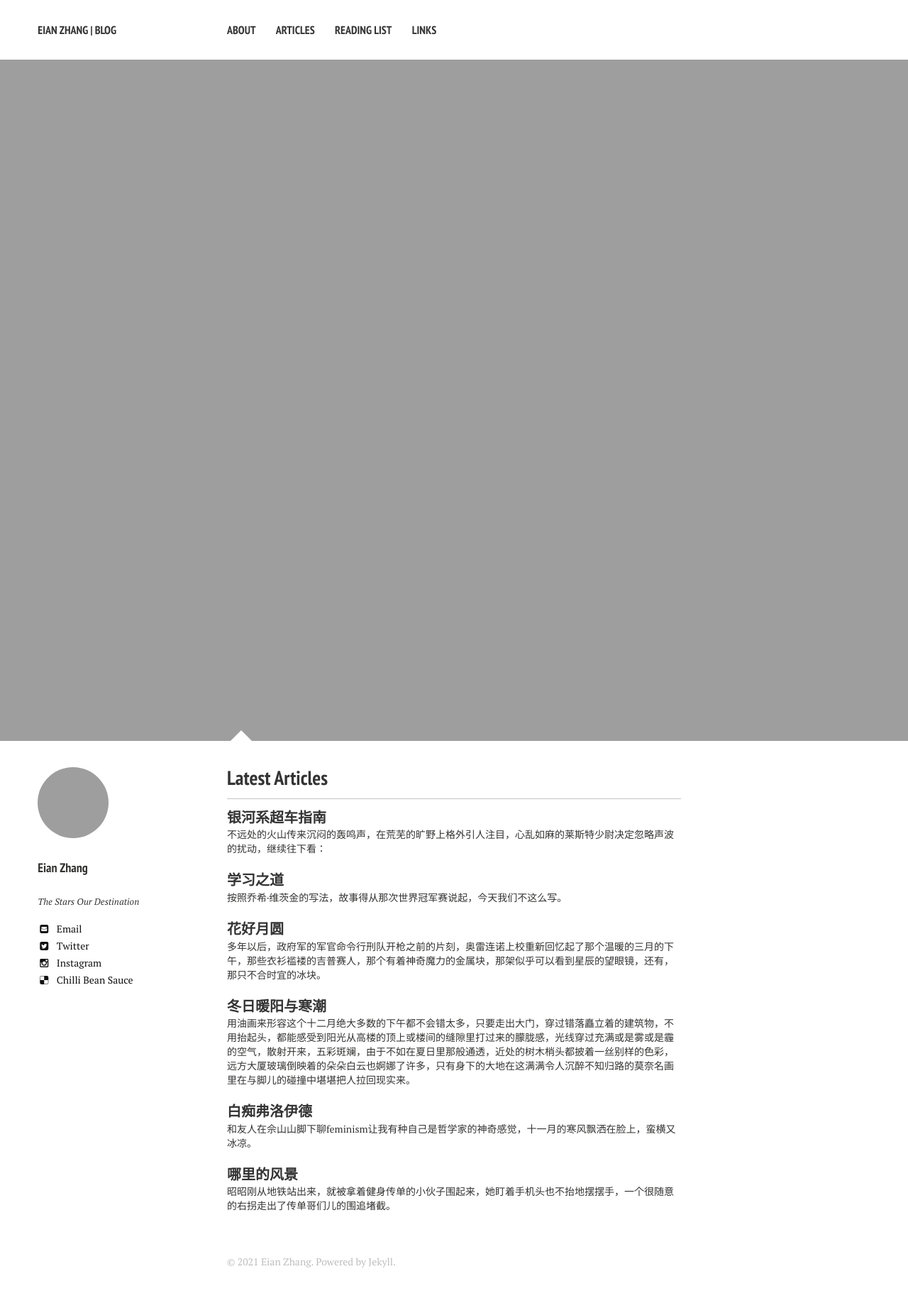
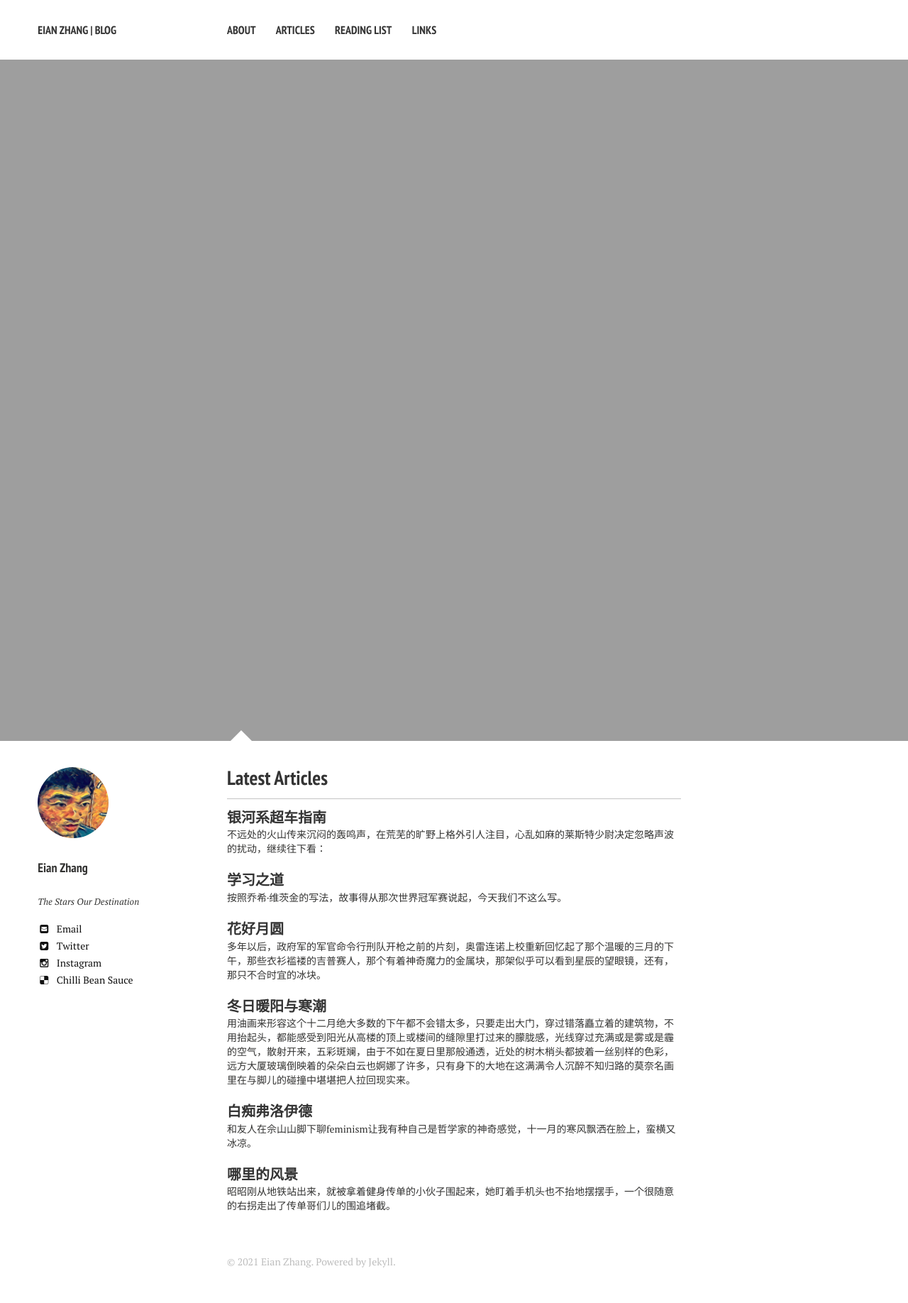
Before and after one commit to jarynzhang/eianzhang.github.io, a Jekyll site: the page built from index.md, in a window 1280 px wide. Shown: the whole page at 71% size. Built offline with Jekyll 4.4.1, drawn with Linux system fonts in a browser that asks for light colours; nearby versions of some CDN libraries.

Commit message:
2.97 wangle

```diff
--- a/_config.yml
+++ b/_config.yml
@@ -27,7 +27,7 @@ kramdown:
 # Site owner
 owner:
   name: Eian Zhang
-  avatar: bio-photo.png
+  avatar: bio-photo.jpg
   bio: "The Stars Our Destination"
   email: unsplashking@outlook.com
   disqus-shortname:
```
